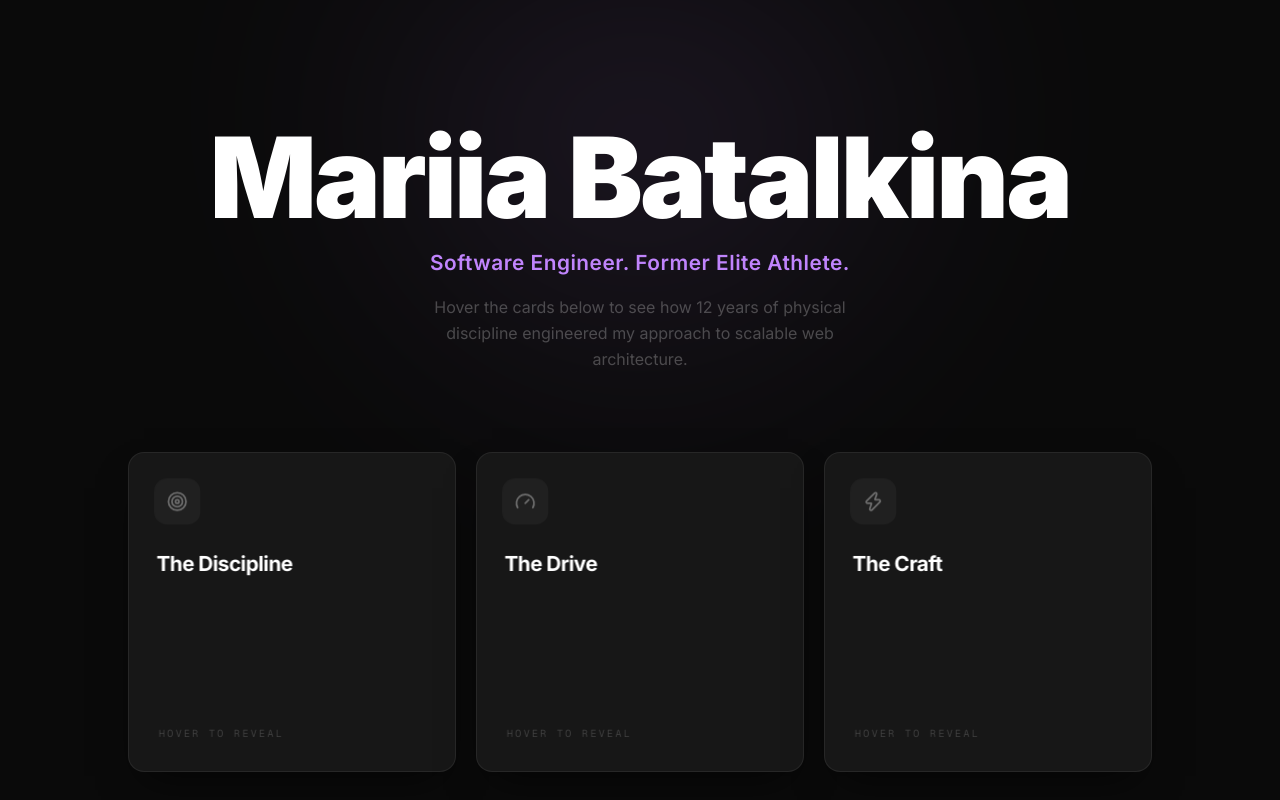
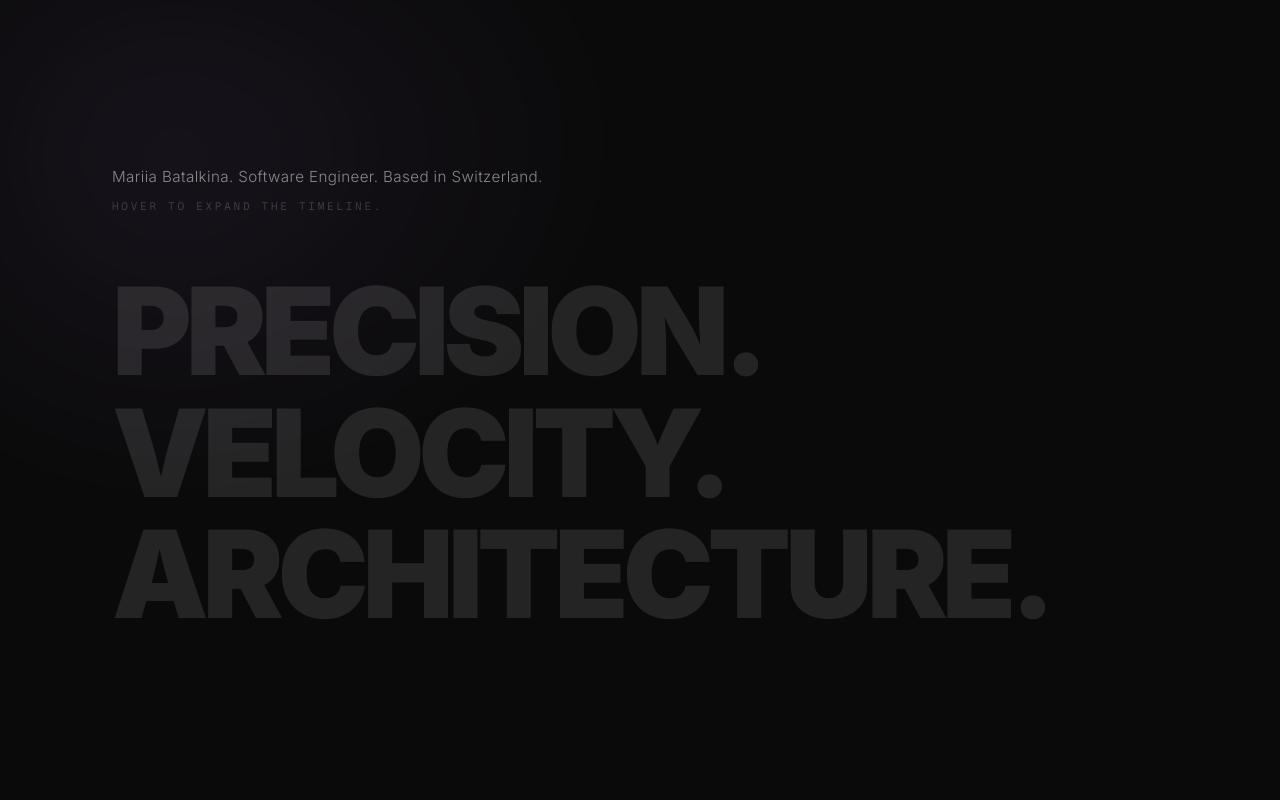
Before and after one commit to mbatalkina22/me-website, a Next.js app: page / in a window 1280 px wide. Shown: the top 800 px of the page. Built offline with nearby package versions, Linux system fonts and the light colour scheme.

Commit message:
feat: update hero

```diff
--- a/src/components/HeroManifesto.tsx
+++ b/src/components/HeroManifesto.tsx
@@ -1,172 +1,125 @@
 "use client";
 
-import { useRef, useState } from "react";
-import { motion, useMotionValue, useSpring } from "framer-motion";
-import { Target, Gauge, Zap } from "lucide-react";
+import { useState } from "react";
+import { motion, AnimatePresence } from "framer-motion";
 
 /* ─── Constants ─────────────────────────────────────────────── */
 
 const EASE: [number, number, number, number] = [0.25, 0.1, 0.25, 1];
 
-/* ─── Card data ─────────────────────────────────────────────── */
+/* ─── Word data ─────────────────────────────────────────────── */
 
-const CARDS = [
+const WORDS = [
   {
-    id: "discipline",
-    icon: Target,
-    title: "The Discipline",
-    description:
-      "For 12 years, I mastered the physical resilience and absolute precision of professional ballet. I treat zero-regression code architecture with the exact same rigor.",
+    id: "precision",
+    label: "PRECISION.",
+    story:
+      "12 years of professional ballet. I mastered physical resilience and absolute form. Today, I treat zero-regression code architecture with that exact same rigor.",
   },
   {
-    id: "drive",
-    icon: Gauge,
-    title: "The Drive",
-    description:
-      "I never stop seeking the next challenge. Currently mastering the mechanics of balance and acceleration on a motorcycle to keep my growth mindset sharp.",
+    id: "velocity",
+    label: "VELOCITY.",
+    story:
+      "I never stop seeking the next challenge. Whether calculating racing lines on a motorcycle or navigating technical downhill mountain bike trails, I thrive on mastering mechanics and calculated risk.",
   },
   {
-    id: "craft",
-    icon: Zap,
-    title: "The Craft",
-    description:
-      "Today, I channel that relentless drive into engineering secure, multi-tenant AI backends and high-performance Next.js ecosystems.",
+    id: "architecture",
+    label: "ARCHITECTURE.",
+    story:
+      "I am ready to commit 100% to my next challenge: channeling this relentless drive into engineering secure, multi-tenant AI backends and high-performance Next.js ecosystems.",
   },
 ] as const;
 
-/* ─── Aceternity-style 3D tilt card ─────────────────────────── */
+/* ─── KineticWord ────────────────────────────────────────────── */
 /*
- * Architecture:
- *   perspective wrapper (CSS perspective: 1200px)
- *     └── card body motion.div (rotateX, rotateY via useSpring,
- *                               transformStyle: preserve-3d)
- *           ├── icon  motion.div  (translateZ: 60 → pops toward viewer)
- *           ├── title motion.div  (translateZ: 40 → mid-depth)
- *           └── desc  motion.div  (translateZ: 20 → subtle depth,
- *                                  opacity 0→1 on hover)
+ * Layout chain for smooth sibling animations:
+ *
+ *   outer container  [layout]       ← tracks its own height change
+ *     h2             [layout="position"]  ← tracks only its position
+ *     AnimatePresence > story div   ← mounts/unmounts the text
+ *
+ * When one word expands, Framer Motion re-measures all sibling
+ * KineticWord containers (which also have `layout`) and animates
+ * them to their new y positions.
+ *
+ * onHoverStart / onHoverEnd drive the active state.
+ * onClick toggles it for touch devices (tap-to-expand/collapse).
  */
-function StoryCard({
-  icon: Icon,
-  title,
-  description,
+function KineticWord({
+  label,
+  story,
+  delay,
 }: {
-  icon: React.ElementType;
-  title: string;
-  description: string;
+  label: string;
+  story: string;
+  delay: number;
 }) {
-  const cardRef = useRef<HTMLDivElement>(null);
   const [isHovered, setIsHovered] = useState(false);
-
-  /* Raw rotation values driven directly by mouse position */
-  const rotateX = useMotionValue(0);
-  const rotateY = useMotionValue(0);
-
-  /* Spring-smooth the rotation for buttery feel */
-  const smoothRotateX = useSpring(rotateX, { stiffness: 280, damping: 28, mass: 0.5 });
-  const smoothRotateY = useSpring(rotateY, { stiffness: 280, damping: 28, mass: 0.5 });
-
-  const handleMouseMove = (e: React.MouseEvent<HTMLDivElement>) => {
-    if (!cardRef.current) return;
-    const rect = cardRef.current.getBoundingClientRect();
-    const x = e.clientX - rect.left;
-    const y = e.clientY - rect.top;
-    /* Map cursor position to ±12deg tilt */
-    rotateX.set(((y - rect.height / 2) / (rect.height / 2)) * -12);
-    rotateY.set(((x - rect.width / 2) / (rect.width / 2)) * 12);
-  };
-
-  const handleMouseLeave = () => {
-    /* Spring back to flat */
-    rotateX.set(0);
-    rotateY.set(0);
-    setIsHovered(false);
-  };
+  const [isLocked, setIsLocked] = useState(false); /* click-lock for mobile */
+  const isActive = isHovered || isLocked;
 
   return (
-    /* Perspective container — must NOT have transform itself */
-    <div style={{ perspective: "1200px" }} className="w-full">
     <motion.div
-        ref={cardRef}
-        /* ── Transform state (MotionValues bypass animate engine) ── */
-        style={{
-          rotateX: smoothRotateX,
-          rotateY: smoothRotateY,
-          transformStyle: "preserve-3d", /* must be on parent for child translateZ */
+      layout /* ← this element re-animates when its height changes */
+      initial={{ opacity: 0, x: -28 }}
+      animate={{ opacity: 1, x: 0 }}
+      transition={{ duration: 0.75, delay, ease: EASE }}
+      onHoverStart={() => setIsHovered(true)}
+      onHoverEnd={() => setIsHovered(false)}
+      onClick={() => setIsLocked((v) => !v)}
+      className="cursor-default"
+    >
+      {/* ── The massive word ──────────────────────────────────── */}
+      <motion.h2
+        layout="position"
+        animate={{
+          color: isActive
+            ? "#c084fc"
+            : "rgba(255, 255, 255, 0.11)",
+          filter: isActive
+            ? "drop-shadow(0 0 28px rgba(192, 132, 252, 0.55)) drop-shadow(0 0 60px rgba(192, 132, 252, 0.2))"
+            : "drop-shadow(0 0 0px rgba(192, 132, 252, 0))",
+          x: isActive ? 4 : 0,
         }}
-        /* ── Glow/shadow driven by animate (normal Framer engine) ── */
-        animate={{
-          boxShadow: isHovered
-            ? "0 0 45px rgba(192,132,252,0.22), 0 0 90px rgba(192,132,252,0.08), 0 32px 64px -16px rgba(0,0,0,0.95)"
-            : "0 20px 40px -16px rgba(0,0,0,0.65)",
-        }}
-        transition={{
-          /* Box shadow transitions independently of the spring rotation */
-          boxShadow: { duration: 0.5, ease: "easeOut" },
-        }}
-        onMouseMove={handleMouseMove}
-        onMouseEnter={() => setIsHovered(true)}
-        onMouseLeave={handleMouseLeave}
-        /* ── Visual styles — border color driven by JS hover state ── */
-        className={[
-          "relative w-full min-h-[320px] rounded-2xl p-8 cursor-default",
-          "bg-neutral-900 border",
-          "transition-colors duration-500",
-          isHovered ? "border-purple-500/30" : "border-white/[0.07]",
-        ].join(" ")}
+        transition={{ duration: 0.38, ease: EASE }}
+        className="
+          select-none font-black tracking-tighter leading-none
+          text-[clamp(3.2rem,9.5vw,8.5rem)]
+        "
       >
-        {/* ── Icon (translateZ: 60 — pops most toward viewer) ──── */}
+        {label}
+      </motion.h2>
+
+      {/* ── Story text — mounts/unmounts with AnimatePresence ─── */}
+      <AnimatePresence>
+        {isActive && (
           <motion.div
-          style={{ translateZ: 60 }}
-          animate={{
-            backgroundColor: isHovered
-              ? "rgba(192,132,252,0.13)"
-              : "rgba(255,255,255,0.04)",
+            initial={{ opacity: 0, y: 14 }}
+            animate={{ opacity: 1, y: 0 }}
+            exit={{
+              opacity: 0,
+              y: 8,
+              transition: { duration: 0.15, ease: EASE },
             }}
             transition={{ duration: 0.4, ease: EASE }}
-          className="mb-6 w-11 h-11 flex items-center justify-center rounded-xl"
+            className="pt-3 pb-6 pl-1"
           >
-          <Icon
-            size={20}
-            className={`transition-colors duration-300 ${
-              isHovered ? "text-[#c084fc]" : "text-white/35"
-            }`}
-          />
-        </motion.div>
-
-        {/* ── Title (translateZ: 40) ─────────────────────────────── */}
-        <motion.div style={{ translateZ: 40 }}>
-          <h3 className="text-xl font-bold text-white tracking-tight mb-5 leading-tight">
-            {title}
-          </h3>
-        </motion.div>
-
-        {/* ── Description — fades in + slides up on hover ─────── */}
-        {/*   translateZ: 20 composes with animate {y, opacity}    */}
+            {/* Purple left-border accent */}
             <motion.div
-          style={{ translateZ: 20 }}
-          animate={{
-            opacity: isHovered ? 1 : 0,
-            y: isHovered ? 0 : 10,
-          }}
-          transition={{ duration: 0.35, ease: EASE }}
+              initial={{ scaleY: 0, originY: 0 }}
+              animate={{ scaleY: 1 }}
+              exit={{ scaleY: 0, transition: { duration: 0.12 } }}
+              transition={{ duration: 0.3, ease: EASE }}
+              className="border-l-2 border-purple-500/40 pl-5 max-w-2xl"
             >
-          <p className="text-sm text-white/55 leading-relaxed">
-            {description}
+              <p className="text-white/45 text-base sm:text-[1.05rem] leading-relaxed font-light">
+                {story}
               </p>
             </motion.div>
-
-        {/* ── "Hover to reveal" hint — fades out on hover ─────── */}
-        <motion.span
-          style={{ translateZ: 20 }}
-          animate={{ opacity: isHovered ? 0 : 1 }}
-          transition={{ duration: 0.25, ease: EASE }}
-          className="absolute bottom-8 left-8 text-[10px] text-white/18 font-mono tracking-[0.22em] uppercase select-none"
-          aria-hidden="true"
-        >
-          hover to reveal
-        </motion.span>
           </motion.div>
-    </div>
+        )}
+      </AnimatePresence>
+    </motion.div>
   );
 }
 
@@ -176,69 +129,64 @@ export default function HeroManifesto() {
   return (
     <section
       id="hero"
-      className="relative min-h-screen bg-[#0a0a0a] flex flex-col items-center justify-center px-6 py-24 sm:py-32 overflow-hidden"
+      className="
+        relative min-h-screen bg-[#0a0a0a]
+        flex flex-col justify-center
+        px-6 sm:px-12 lg:px-20 xl:px-28
+        py-20
+        overflow-hidden
+      "
     >
-      {/* ── Ambient purple glow — top-center ──────────────────── */}
+      {/* ── Ambient glow — top-left, editorial feel ─────────── */}
       <div
         aria-hidden="true"
-        className="pointer-events-none absolute top-0 left-1/2 -translate-x-1/2 w-[900px] h-[600px] blur-[130px]"
+        className="pointer-events-none absolute top-0 left-0 w-[700px] h-[500px] blur-[120px]"
         style={{
-          opacity: 0.18,
+          opacity: 0.12,
           background:
-            "radial-gradient(ellipse at center top, #c084fc 0%, transparent 55%)",
+            "radial-gradient(ellipse at 15% 25%, #c084fc 0%, transparent 60%)",
         }}
       />
 
-      {/* ── Hero header ─────────────────────────────────────────
-       *   Three staggered fade-up animations:
-       *   name → 0s, sub-headline → +0.15s, tagline → +0.3s
+      {/* ── Hook text ───────────────────────────────────────────
+       *   Name + location, then instruction hint below it.
        * ────────────────────────────────────────────────────── */}
-      <div className="text-center mb-16 sm:mb-20 max-w-4xl relative z-10">
-        <motion.h1
-          initial={{ opacity: 0, y: 28 }}
+      <motion.div
+        initial={{ opacity: 0, y: 18 }}
         animate={{ opacity: 1, y: 0 }}
         transition={{ duration: 0.85, ease: EASE }}
-          className="text-[clamp(3rem,9vw,7rem)] font-black text-white leading-[0.88] tracking-tight mb-5"
+        className="mb-10 sm:mb-14 relative z-10"
       >
-          Mariia Batalkina
-        </motion.h1>
+        <p className="text-white/50 text-sm sm:text-[0.95rem] font-light tracking-wide leading-relaxed">
+          Mariia Batalkina. Software Engineer. Based in Switzerland.
+        </p>
+        <p className="mt-2 text-[10px] sm:text-[11px] text-white/18 tracking-[0.25em] uppercase font-mono">
+          Hover to expand the timeline.
+        </p>
+      </motion.div>
 
-        <motion.p
-          initial={{ opacity: 0, y: 20 }}
-          animate={{ opacity: 1, y: 0 }}
-          transition={{ duration: 0.75, delay: 0.15, ease: EASE }}
-          className="text-[clamp(1rem,2.4vw,1.3rem)] font-semibold text-[#c084fc] tracking-wide mb-4"
-        >
-          Software Engineer. Former Elite Athlete.
-        </motion.p>
-
-        <motion.p
-          initial={{ opacity: 0, y: 16 }}
-          animate={{ opacity: 1, y: 0 }}
-          transition={{ duration: 0.65, delay: 0.3, ease: EASE }}
-          className="text-sm sm:text-base text-white/25 leading-relaxed max-w-md mx-auto"
-        >
-          Hover the cards below to see how 12 years of physical discipline
-          engineered my approach to scalable web architecture.
-        </motion.p>
-      </div>
-
-      {/* ── 3D Story cards ──────────────────────────────────────
-       *   grid-cols-1 on mobile → grid-cols-3 on md+
-       *   Slight delay so they animate after the header
+      {/* ── Kinetic words container ─────────────────────────────
+       *
+       *   `layout` here is REQUIRED so that when one KineticWord
+       *   expands, Framer Motion detects the container's layout
+       *   has changed and can animate siblings.
+       *
+       *   Each KineticWord also has `layout` so its own y-position
+       *   change is animated (the slide-down of subsequent words).
        * ────────────────────────────────────────────────────── */}
       <motion.div
-        initial={{ opacity: 0, y: 40 }}
-        animate={{ opacity: 1, y: 0 }}
-        transition={{ duration: 0.9, delay: 0.45, ease: EASE }}
-        className="grid grid-cols-1 md:grid-cols-3 gap-5 w-full max-w-5xl relative z-10"
+        layout
+        initial={{ opacity: 0 }}
+        animate={{ opacity: 1 }}
+        transition={{ duration: 0.5, delay: 0.25 }}
+        className="relative z-10 flex flex-col"
       >
-        {CARDS.map((card) => (
-          <StoryCard
-            key={card.id}
-            icon={card.icon}
-            title={card.title}
-            description={card.description}
+        {WORDS.map((w, i) => (
+          <KineticWord
+            key={w.id}
+            label={w.label}
+            story={w.story}
+            delay={0.38 + i * 0.12}
           />
         ))}
       </motion.div>
```
Lines whose indentation alone changed are shown as unchanged.
